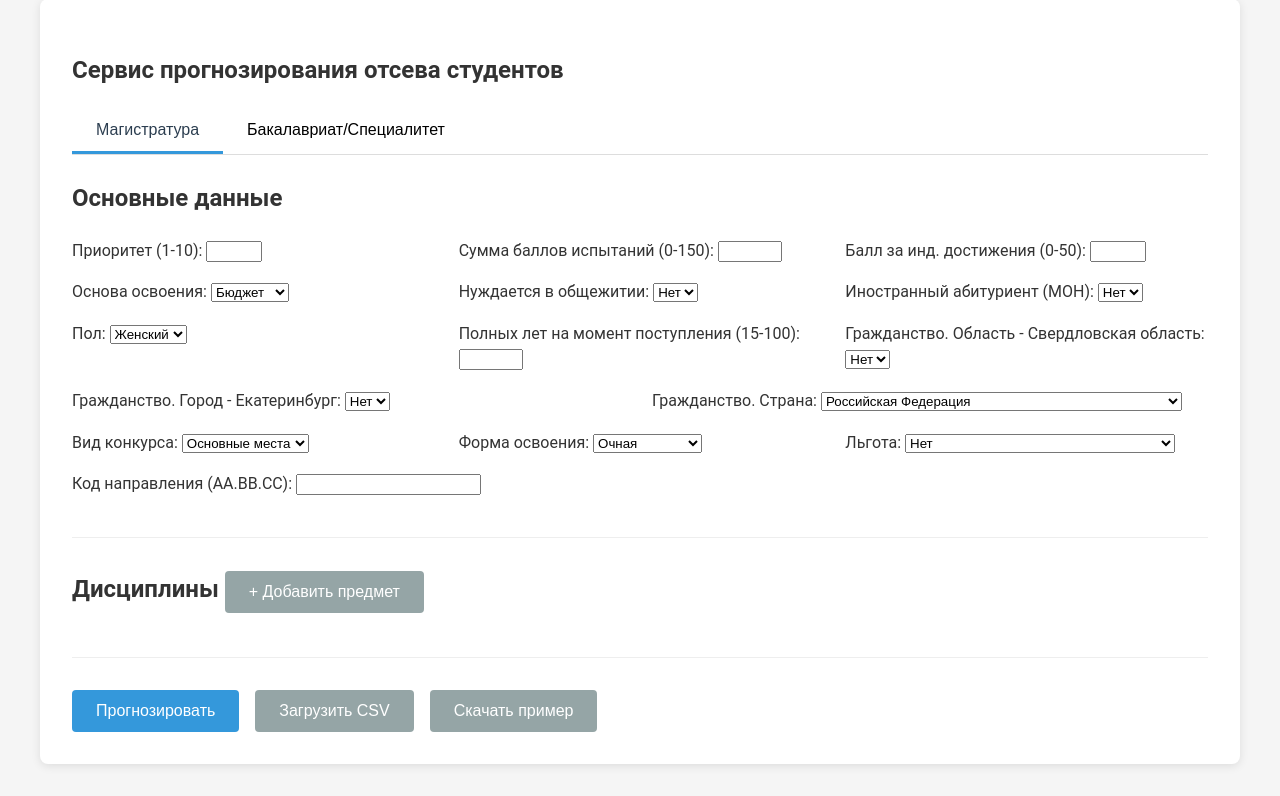
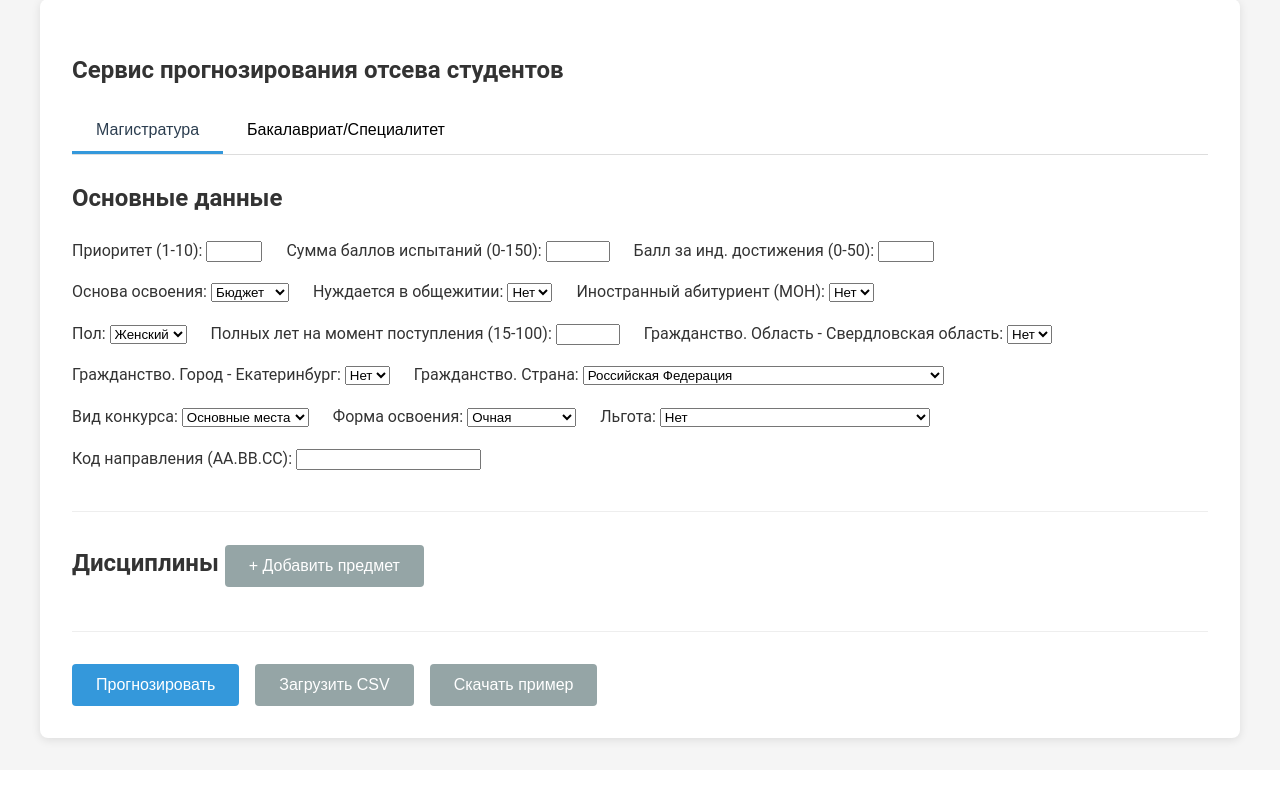
Before and after one commit to thaigirlPOTROSHITEL/Student_dropout_vers_forhost, a Flask app: page /predict in a window 1280 px wide. Shown: the part 93-889 px from the top of the page. After the commit the page ends 839 px from the top, so only its background shows below. Run offline with Flask 3, Linux system fonts and the light colour scheme; parts of the project's set-up code (start-up, migrations or seed data) failed here and were passed over.

Commit message:
fixed bug with style

```diff
--- a/static/css/style.css
+++ b/static/css/style.css
@@ -183,7 +183,8 @@ footer {
 }
 
 .form-row .form-group {
-    flex: 1;
+    max-width: 100%;
+    overflow: hidden;
 }
 
 .subject-entry {
```
